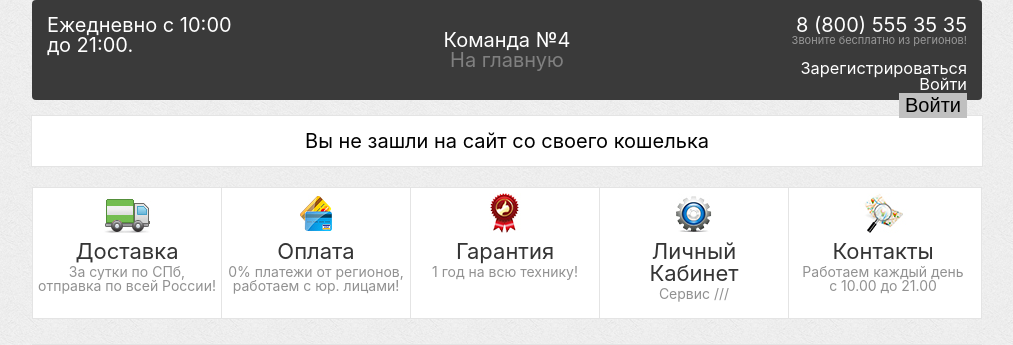
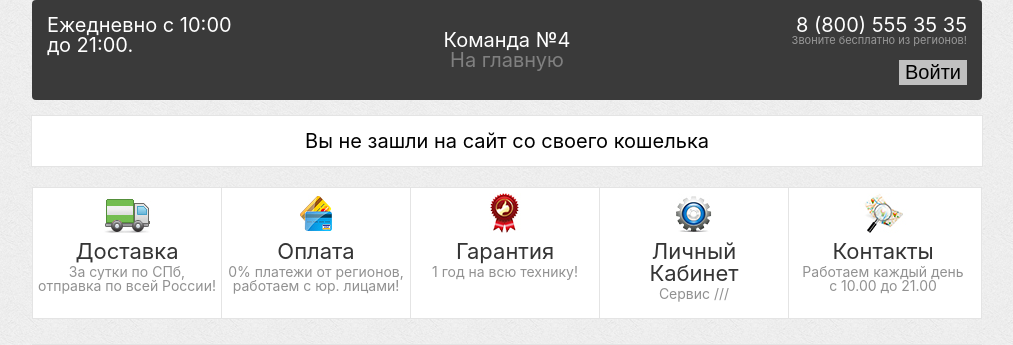
Before and after one commit to AA122AA/Escrow_site, a Django app: template DjangoFiles/Shop/templates/Shop/lk_admin.html in a window 1280 px wide. Shown: the top 345 px of the page, without its empty margins (133-1146 px from the left). Run offline with Django 3.2, Linux system fonts and the light colour scheme; the template is opened without the code that fills it, so the values that code supplies are empty; parts of the project's set-up code (start-up, migrations or seed data) failed here and were passed over.

Commit message:
Update lk_admin.html

```diff
--- a/DjangoFiles/Shop/templates/Shop/lk_admin.html
+++ b/DjangoFiles/Shop/templates/Shop/lk_admin.html
@@ -30,10 +30,6 @@
 				<p>Звоните бесплатно из регионов!</p>
 			</span>
 			<br>
-			<div class="guest_login">
-				<h3><a href={% url 'registr' %}>Зарегистрироваться</a></h3>
-				<h3><a href={% url 'login' %}>Войти</a></h3>
-			</div>
 			<div class="guest_login">
 				<h3><button id="login_but">Войти</button></h3>
 			</div>
```
